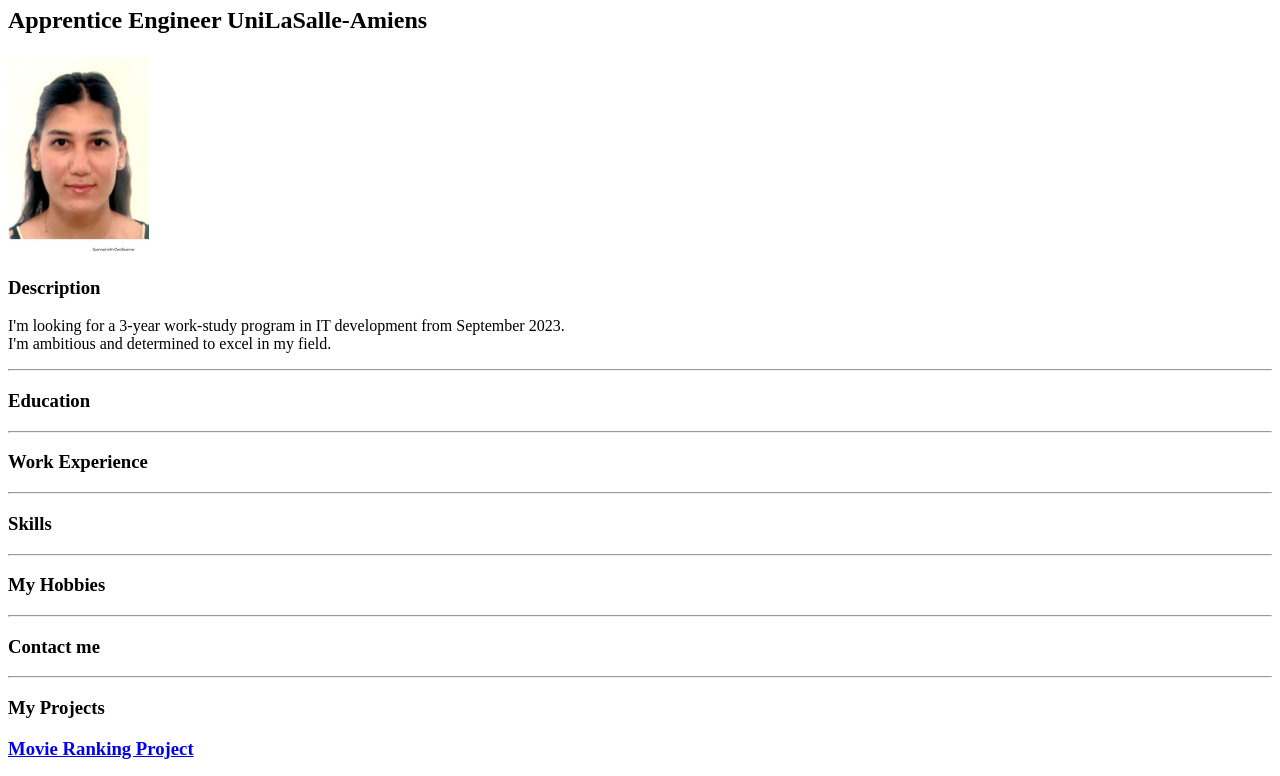
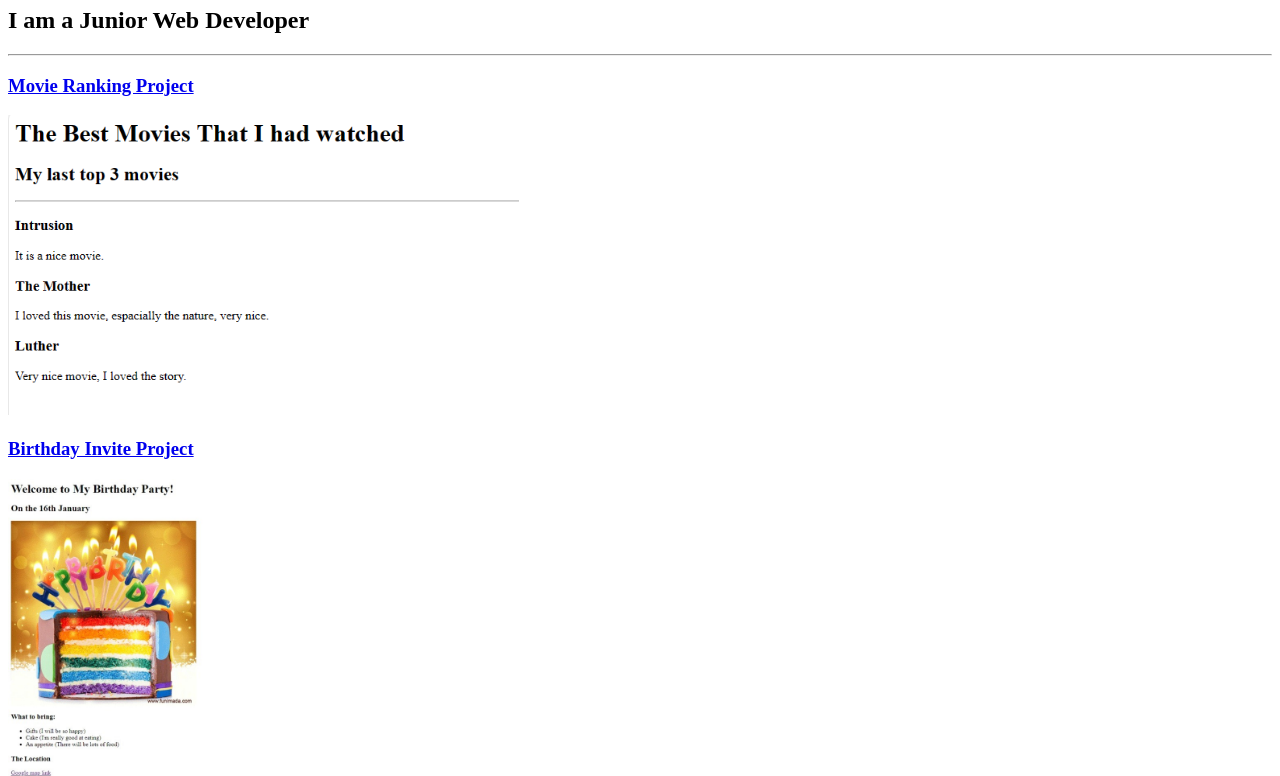
Before and after one commit to ikram-saa/portfolio, a plain HTML site: page index.html in a window 1280 px wide. Shown: the part 73-849 px from the top of the page. Drawn offline with Linux system fonts and the light colour scheme.

Commit message:
Add files via upload

```diff
--- a/index.html
+++ b/index.html
@@ -7,29 +7,9 @@
     <title>My Resume</title>
 </head>
 <body>
-    <h1>Ikrame Saa</h1>
-    <h2>Apprentice Engineer UniLaSalle-Amiens</h2>
-    <img src="./assets/images/MyImage.jpg" height="200" alt="My image" />
-    <h3>Description</h3>
-    <p>I'm looking for a 3-year work-study program in IT development from September 2023. <br />
-        I'm ambitious and determined to excel in my field.</p>
+    <h1>Ikrame Saa's Portfolio</h1>
+    <h2>I am a Junior Web Developer </h2>
     <hr />
-    <h3>Education</h3>
-
-    <hr />
-    <h3>Work Experience</h3>
-
-    <hr />
-    <h3>Skills</h3>
-
-    <hr />
-    <h3>My Hobbies</h3>
-    <hr />
-
-    <h3>Contact me</h3>
-    <hr />
-
-    <h3>My Projects</h3>
     <a href="./public/movie-ranking.html">
         <h3>Movie Ranking Project</h3>
         <img src="./assets/images/BestMovies.png" height="300" alt="Best Movies Image" />
@@ -39,6 +19,21 @@
         <img src="./assets/images/BirthdayCard.jpeg" height="300" alt="Birthay Card Image" />
     </a>
     <hr />
-    <h3>Contact</h3>
+    <a href="./public/about.html">About me</a>
+    <a href="./public/contact.html">Contact me</a>
 </body>
 </html>
+
+<!-- TODO 2: Add Your previous projects' HTML into the public folder -->
+
+<!-- TODO 3: Take screenshots of your project previews and add the images to the images folder -->
+
+<!-- TODO 4: Add titles/subtitles etc. -->
+
+<!-- TODO 5: Add a link to the project pages -->
+
+<!-- TODO 6: Add images to show the project previews
+HINT for TODO 6: You can use the height attribute set to 200 to make the image smaller:
+https://developer.mozilla.org/en-US/docs/Web/HTML/Element/img#attr-height -->
+
+<!-- TODO 7: Add the Contact Me and About Me page links -->
```
